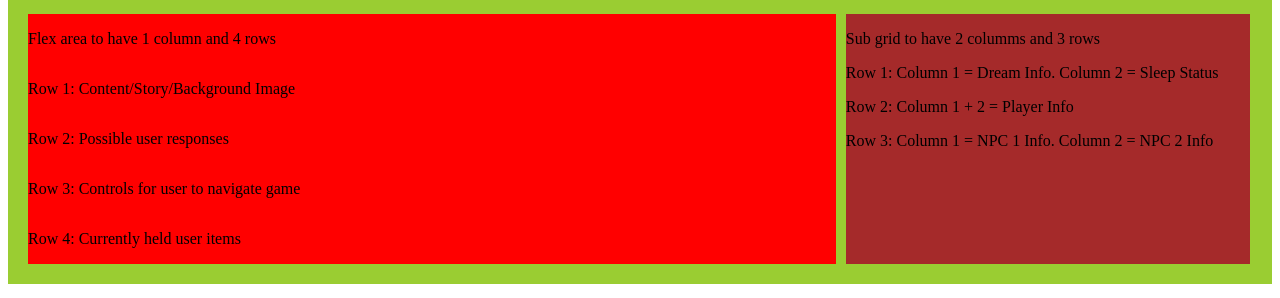
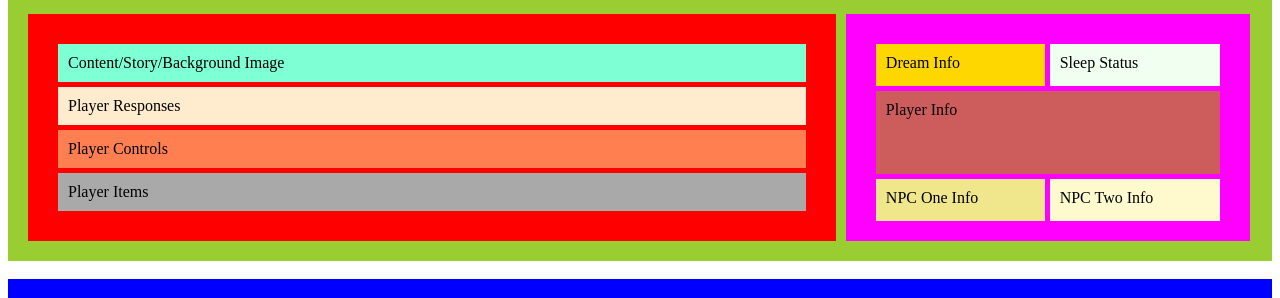
Before and after one commit to Terry-Martin/ChasingDreams, a plain HTML site: page index.html in a window 1280 px wide. Shown: the part 132-430 px from the top of the page. Drawn offline with Linux system fonts and the light colour scheme.

Commit message:
Add class for each game area/grid cell. Test layout with different background-colours for each area

```diff
--- a/assets/css/style.css
+++ b/assets/css/style.css
@@ -67,7 +67,6 @@ nav {
 .container-grid {
   display: grid;
   grid-template-columns: 66% 33%;
-  /* grid-template-rows: auto; */
   grid-template-areas:
     'left-grid right-grid';
   background-color: yellowgreen;
@@ -81,13 +80,81 @@ nav {
   grid-area: left-grid;
   flex-direction: column;
   background-color: red;
+  padding: 30px;
+  gap: 5px;
 }
+
+/* main content area */
+.left-grid-content {
+  background-color: aquamarine;
+  padding: 10px;
+}
+
+/* user reply options */
+.left-grid-user-response {
+  background-color: blanchedalmond;
+  padding: 10px;
+}
+
+/* user movement controls */
+.left-grid-user-controls {
+  background-color: coral;
+  padding: 10px;
+}
+
+/* main content area */
+.left-grid-user-items {
+  background-color: darkgrey;
+  padding: 10px;
+}
+
 
 /* right grid to contain a 2 column by 3 row grid to host DreamInfo, Sleep Status, Player Info, NPC 1 Info and NPC 2 Info */
 .right-grid {
   grid-area: right-grid;
-  background-color: brown;
+
+  display: grid;
+  grid-template-columns: auto;
+  grid-template-rows: 25% 50% 25%;
+  grid-template-areas:
+    'dream-info sleep-status'
+    'player-info player-info'
+    'npc1-info npc2-info';
+  background-color: fuchsia;
+  padding: 30px;
+  gap: 5px;
 }
+
+.right-grid-dream-info {
+  grid-area: dream-info;
+  background-color: gold;
+  padding: 10px;
+}
+
+.right-grid-sleep-status {
+  grid-area: sleep-status;
+  background-color: honeydew;
+  padding: 10px;
+}
+
+.right-grid-player-info {
+  grid-area: player-info;
+  background-color: indianred;
+  padding: 10px;
+}
+
+.right-grid-npc1-info{
+  grid-area: npc1-info;
+  background-color: khaki;
+  padding: 10px;
+}
+
+.right-grid-npc2-info{
+  grid-area: npc2-info;
+  background-color: lemonchiffon;
+  padding: 10px;
+}
+
 
 
 
--- a/index.html
+++ b/index.html
@@ -41,18 +41,18 @@
     <div class="container-grid">
 
         <div class="left-grid">
-            <p>Flex area to have 1 column and 4 rows</p>
-            <p>Row 1: Content/Story/Background Image</p>
-            <p>Row 2: Possible user responses</p>
-            <p>Row 3: Controls for user to navigate game</p>
-            <p>Row 4: Currently held user items</p>
+            <div class = "left-grid-content">Content/Story/Background Image</div>
+            <div class = "left-grid-user-response">Player Responses</div>
+            <div class = "left-grid-user-controls">Player Controls</div>
+            <div class = "left-grid-user-items">Player Items</div>
         </div>
 
         <div class="right-grid">
-            <p>Sub grid to have 2 columms and 3 rows</p>
-            <p>Row 1: Column 1 = Dream Info. Column 2 = Sleep Status</p>
-            <p>Row 2: Column 1 + 2 = Player Info</p>
-            <p>Row 3: Column 1 = NPC 1 Info. Column 2 = NPC 2 Info</p>
+            <div class = "right-grid-dream-info">Dream Info</div>
+            <div class = "right-grid-sleep-status">Sleep Status</div>
+            <div class = "right-grid-player-info">Player Info</div>
+            <div class = "right-grid-npc1-info">NPC One Info</div>
+            <div class = "right-grid-npc2-info">NPC Two Info</div>
         </div>
 
     </div>
```
